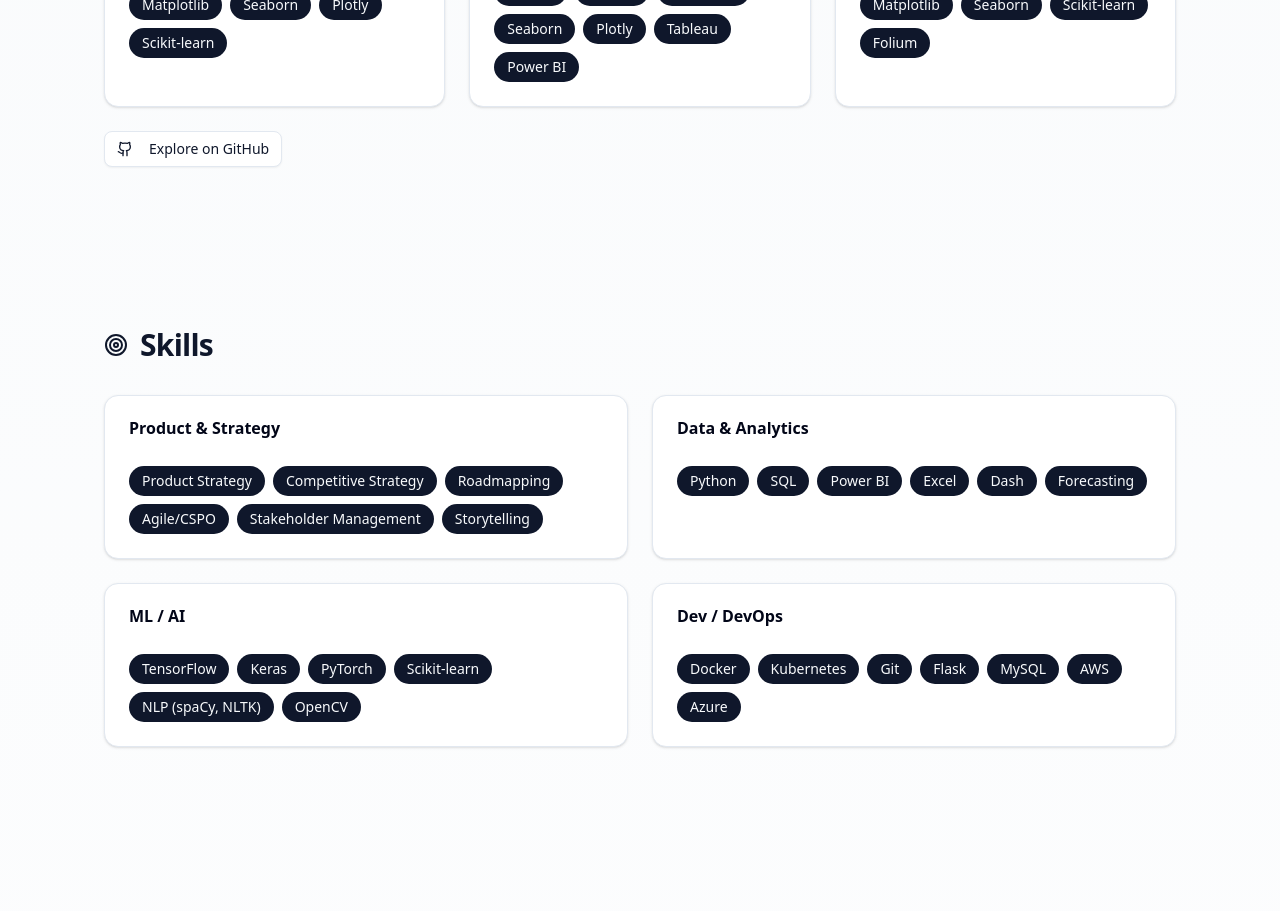
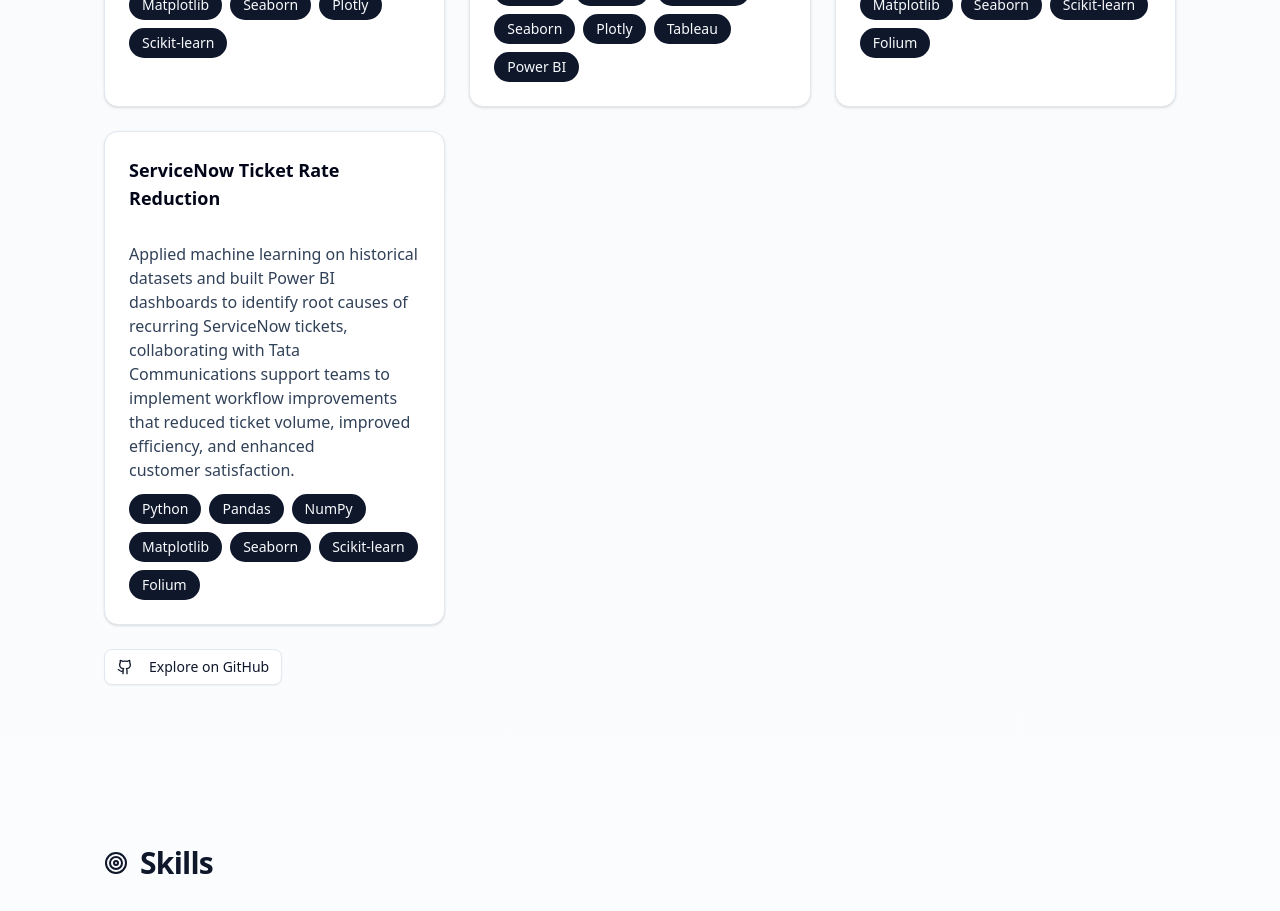
Before and after one commit to kedarparab01/Mportfolio, a Next.js app: page /portfolio in a window 1280 px wide. Shown: the part 4440-5351 px from the top of the page. Built offline with nearby package versions, Linux system fonts and the light colour scheme.

Commit message:
Update portfolio layout3

```diff
--- a/src/app/portfolio/PortfolioClient.tsx
+++ b/src/app/portfolio/PortfolioClient.tsx
@@ -147,9 +147,7 @@
             Aspiring Product Manager & Strategy Consultant
           </h1>
           <p className="mt-4 text-slate-700 max-w-3xl">
-            I blend the precision of an engineer with the vision of a strategist. From leading service recovery during
-            nationwide network outages at Tata Communications to building AI‑powered health‑tech solutions, my work is about
-            solving high‑stakes problems that matter.
+            Aspiring Product Manager and Strategy Consultant with 2 years at Tata Communications, where I worked on automation and customer experience projects using ServiceNow APIs. Skilled in product strategy, market analysis, and data-driven decision making with a background in engineering and machine learning. Passionate about building scalable digital products and helping organizations unlock growth through technology and strategy.
           </p>
           <div className="mt-6 flex flex-wrap gap-3">
             <a href="#projects"><Button>View Projects <ArrowRight className="ml-2 h-4 w-4"/></Button></a>
--- a/src/app/portfolio/page.tsx
+++ b/src/app/portfolio/page.tsx
@@ -154,6 +154,13 @@
     tags: ["Python", "Pandas", "NumPy", "Matplotlib", "Seaborn", "Scikit-learn", "Folium"],
     description:
       "Performed EDA and geospatial mapping on Airbnb listings, built a price prediction model, and uncovered trends in booking patterns, reviews, and neighborhood pricing.",
+    link: "https://github.com/meghashyam123/Airbnb-Data-Analysis"
+  },
+  {
+    title: "ServiceNow Ticket Rate Reduction",
+    tags: ["Python", "Pandas", "NumPy", "Matplotlib", "Seaborn", "Scikit-learn", "Folium"],
+    description:
+      "Applied machine learning on historical datasets and built Power BI dashboards to identify root causes of recurring ServiceNow tickets, collaborating with Tata Communications support teams to implement workflow improvements that reduced ticket volume, improved efficiency, and enhanced customer satisfaction.",
     link: "https://github.com/meghashyam123/Airbnb-Data-Analysis"
   },
 ];
```
